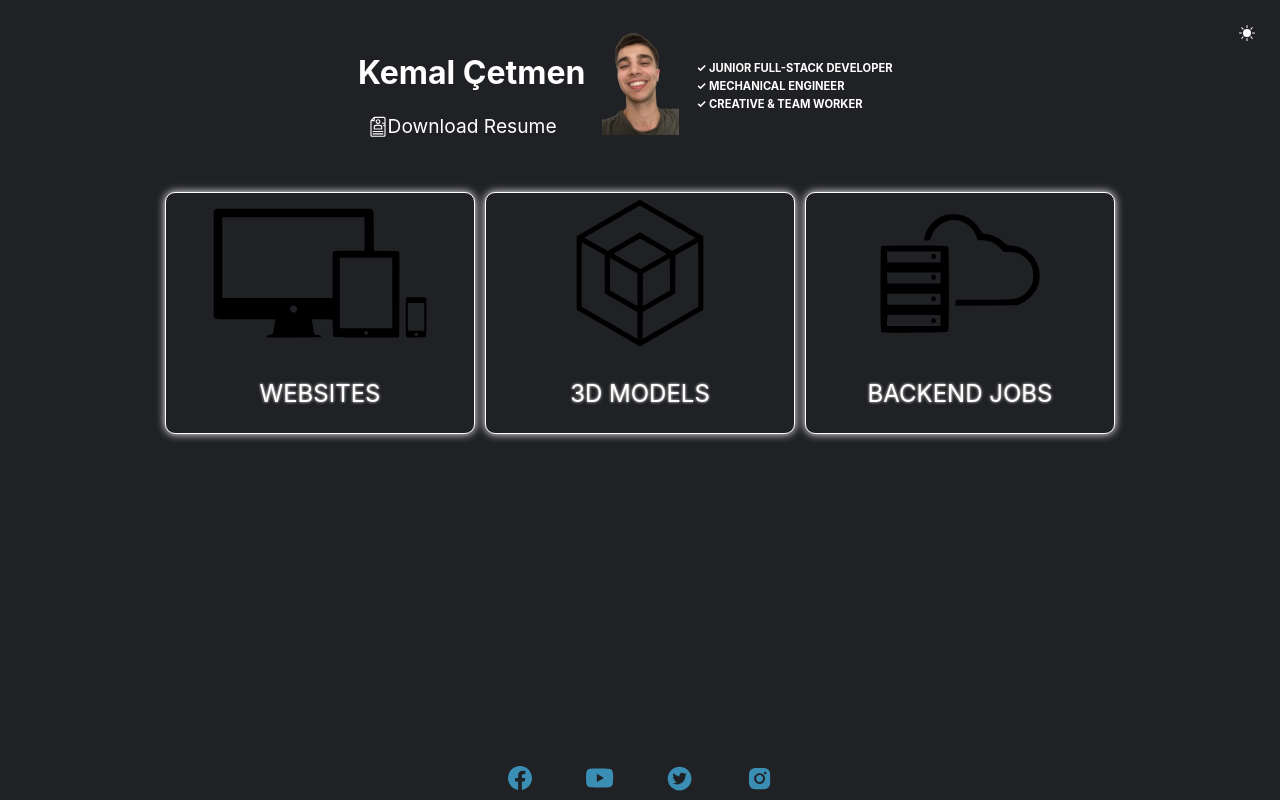
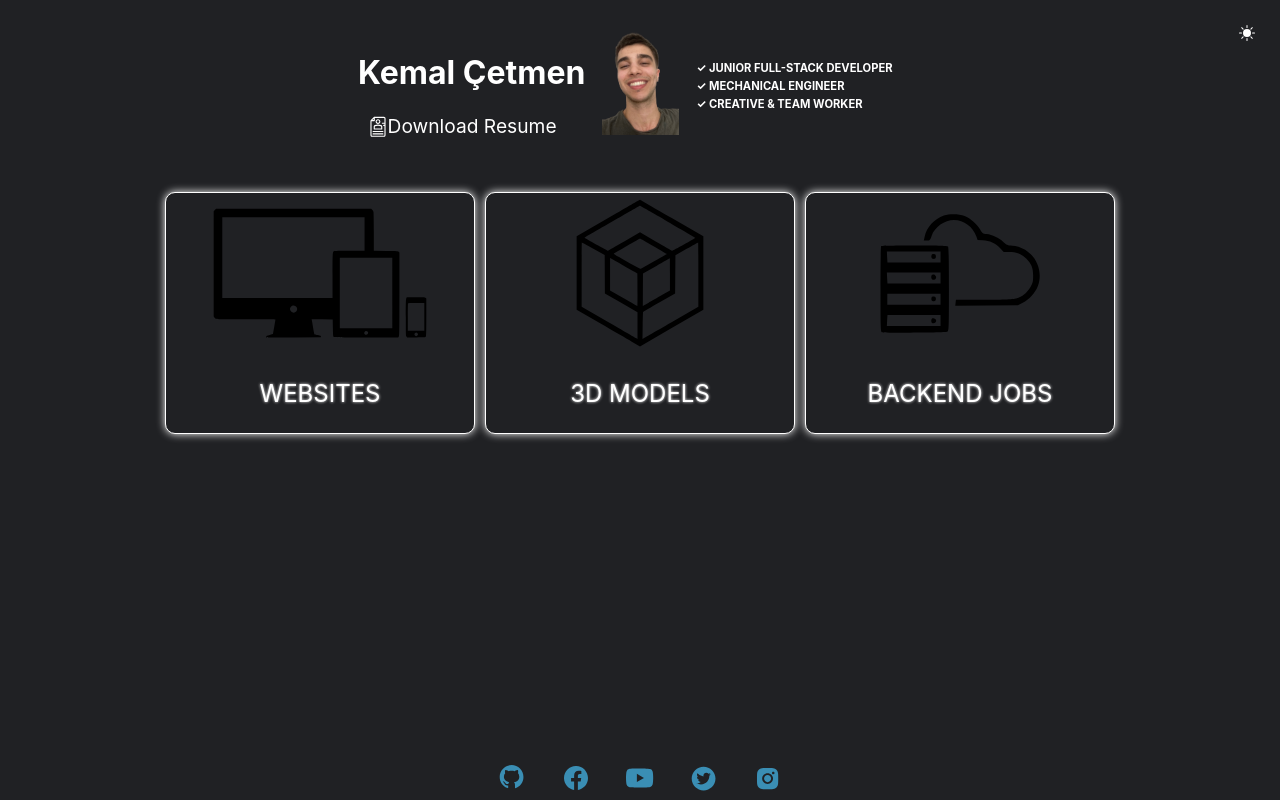
Before and after one commit to kemalcetmen/personalwebsite, a Next.js app: page / in a window 1280 px wide. Built offline with nearby package versions, Linux system fonts and the light colour scheme; no server answers.

Commit message:
adding github to footer

```diff
--- a/components/Footer.js
+++ b/components/Footer.js
@@ -4,10 +4,17 @@ import { BsFacebook } from 'react-icons/bs';
 import { BsYoutube } from 'react-icons/bs';
 import { AiFillTwitterCircle } from 'react-icons/ai';
 import { AiFillInstagram } from 'react-icons/ai';
+import { AiFillGithub } from 'react-icons/ai';
+import Link from 'next/link';
 
 const Footer = () => {
   return (
     <footer className={ styles.footer }>
+      <div className={ styles.git }>
+        <Link href="https://github.com/kemalcetmen">
+          <AiFillGithub />
+        </Link>
+      </div>
       <div title="we are not going anywhere" className={ styles.fb }>
         <BsFacebook />
       </div>
--- a/styles/Footer.module.scss
+++ b/styles/Footer.module.scss
@@ -19,8 +19,8 @@
   width: 19.9rem;
   margin: auto;
 }
-.fb,.yt,.tw,.in{
-  width: 5rem;
+.fb,.yt,.tw,.in,.git{
+  width: 4rem;
   height: 2.7rem;
   display: flex;
   justify-content: center;
@@ -74,3 +74,10 @@
     }
   }
 }
+.git{
+  svg{
+    &:hover{
+      fill:#000;
+    }
+  }
+}
```
